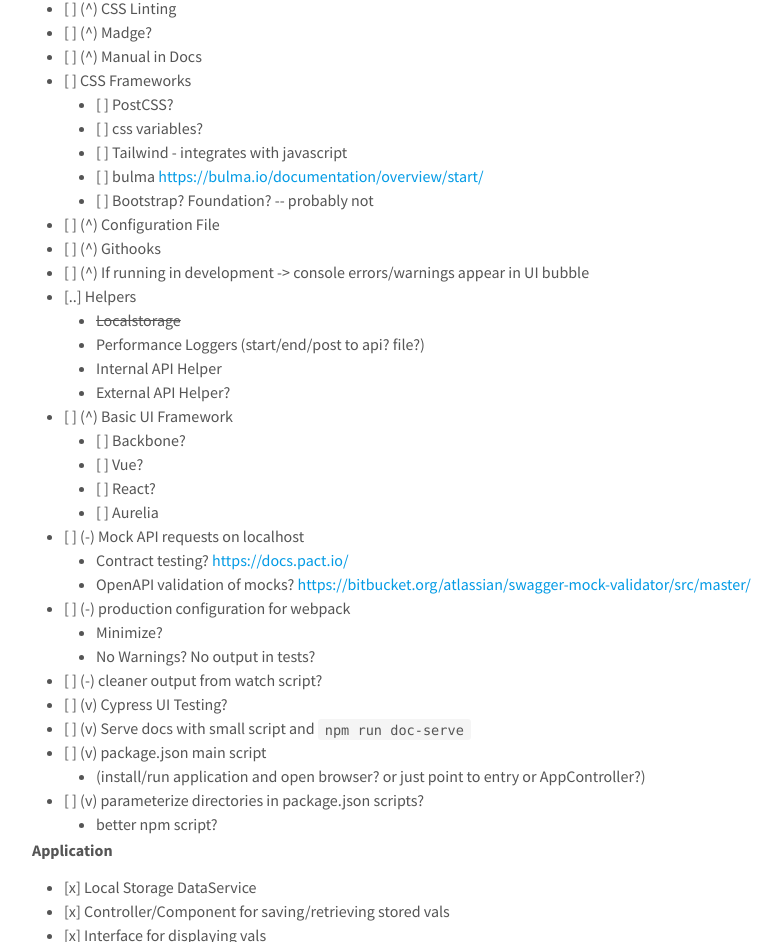
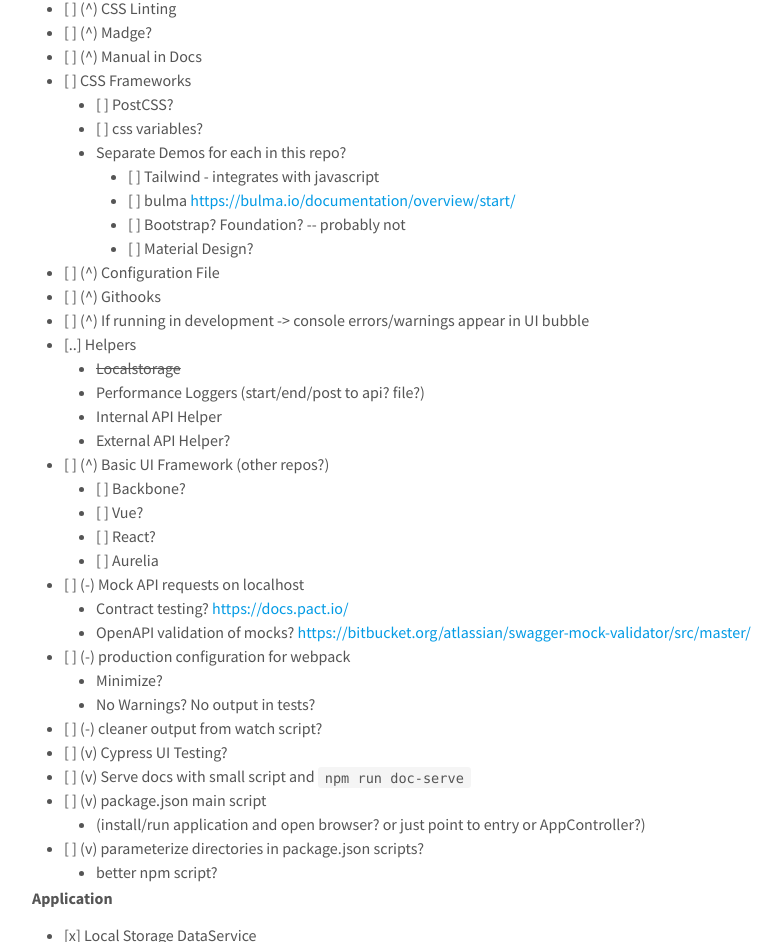
Before and after one commit to devlinjunker/template.webpack.fend, a website built with webpack: page docs/index.html in a window 1280 px wide. Shown: the part 2376-3318 px from the top of the page, without its empty margins (238-1020 px from the left). Built offline with nearby package versions, Linux system fonts and the light colour scheme.

Commit message:
add few more notes

```diff
--- a/docs/index.html
+++ b/docs/index.html
@@ -132,9 +132,13 @@
 <li>[ ] CSS Frameworks<ul>
 <li>[ ] PostCSS?</li>
 <li>[ ] css variables?</li>
+<li>Separate Demos for each in this repo?<ul>
 <li>[ ] Tailwind - integrates with javascript</li>
 <li>[ ] bulma <a href="https://bulma.io/documentation/overview/start/">https://bulma.io/documentation/overview/start/</a></li>
 <li>[ ] Bootstrap? Foundation? -- probably not</li>
+<li>[ ] Material Design?</li>
+</ul>
+</li>
 </ul>
 </li>
 <li>[ ] (^) Configuration File</li>
@@ -147,7 +151,7 @@
 <li>External API Helper?</li>
 </ul>
 </li>
-<li>[ ] (^) Basic UI Framework<ul>
+<li>[ ] (^) Basic UI Framework (other repos?)<ul>
 <li>[ ] Backbone?</li>
 <li>[ ] Vue?</li>
 <li>[ ] React?</li>
```
Also changed, not shown: docs/index.json (+1 -1 lines), README.md.
